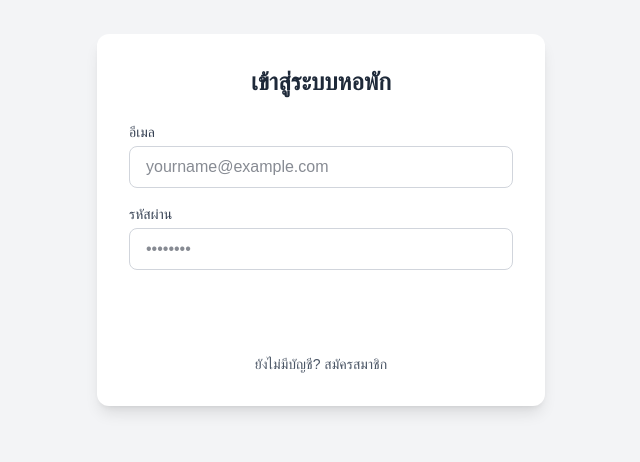
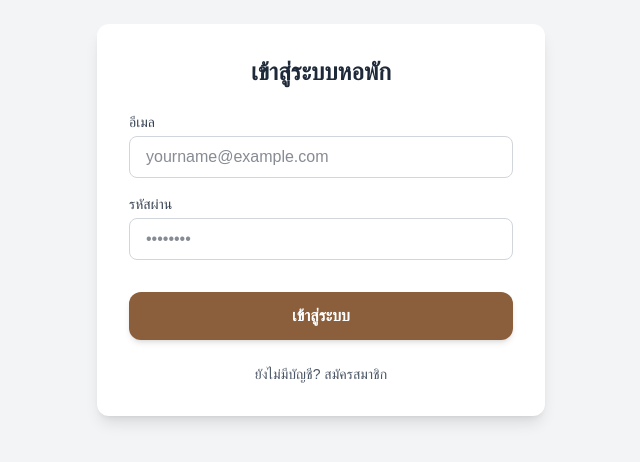
Before and after one commit to Chayapon8251/Cokie, a Next.js app in the folder frontend/: page /login in a window 1280 px wide. Shown: the part 180-642 px from the top of the page, without its empty margins (319-959 px from the left). Built offline with nearby package versions, Linux system fonts and the light colour scheme; no server answers.

Commit message:
fix ui login

```diff
--- a/frontend/src/app/login/page.tsx
+++ b/frontend/src/app/login/page.tsx
@@ -98,7 +98,7 @@ export default function LoginPage() {
           <button
             type="submit"
             disabled={isLoading}
-            className="w-full bg-brown-600 hover:bg-brown-700 text-white font-semibold py-2.5 rounded-lg transition duration-200 disabled:bg-brown-300"
+            className="w-full mt-4 bg-[#8B5E3C] hover:bg-[#6d4a30] text-white font-bold py-3 rounded-xl shadow-md hover:shadow-lg transition-all transform active:scale-95 disabled:opacity-50 disabled:cursor-not-allowed"
           >
             {isLoading ? "กำลังตรวจสอบ..." : "เข้าสู่ระบบ"}
           </button>
--- a/frontend/src/app/register/page.tsx
+++ b/frontend/src/app/register/page.tsx
@@ -132,7 +132,7 @@ export default function RegisterPage() {
           <button
             type="submit"
             disabled={isLoading}
-            className="w-full mt-4 bg-cookie-brown hover:bg-[#6d4a30] text-white font-bold py-3 rounded-xl shadow-md hover:shadow-lg transition-all transform active:scale-95 disabled:opacity-50 disabled:cursor-not-allowed"
+            className="w-full mt-4 bg-[#8B5E3C] hover:bg-[#6d4a30] text-white font-bold py-3 rounded-xl shadow-md hover:shadow-lg transition-all transform active:scale-95 disabled:opacity-50 disabled:cursor-not-allowed"
           >
             {isLoading ? "กำลังสร้างบัญชี..." : "สมัครสมาชิก"}
           </button>
```
